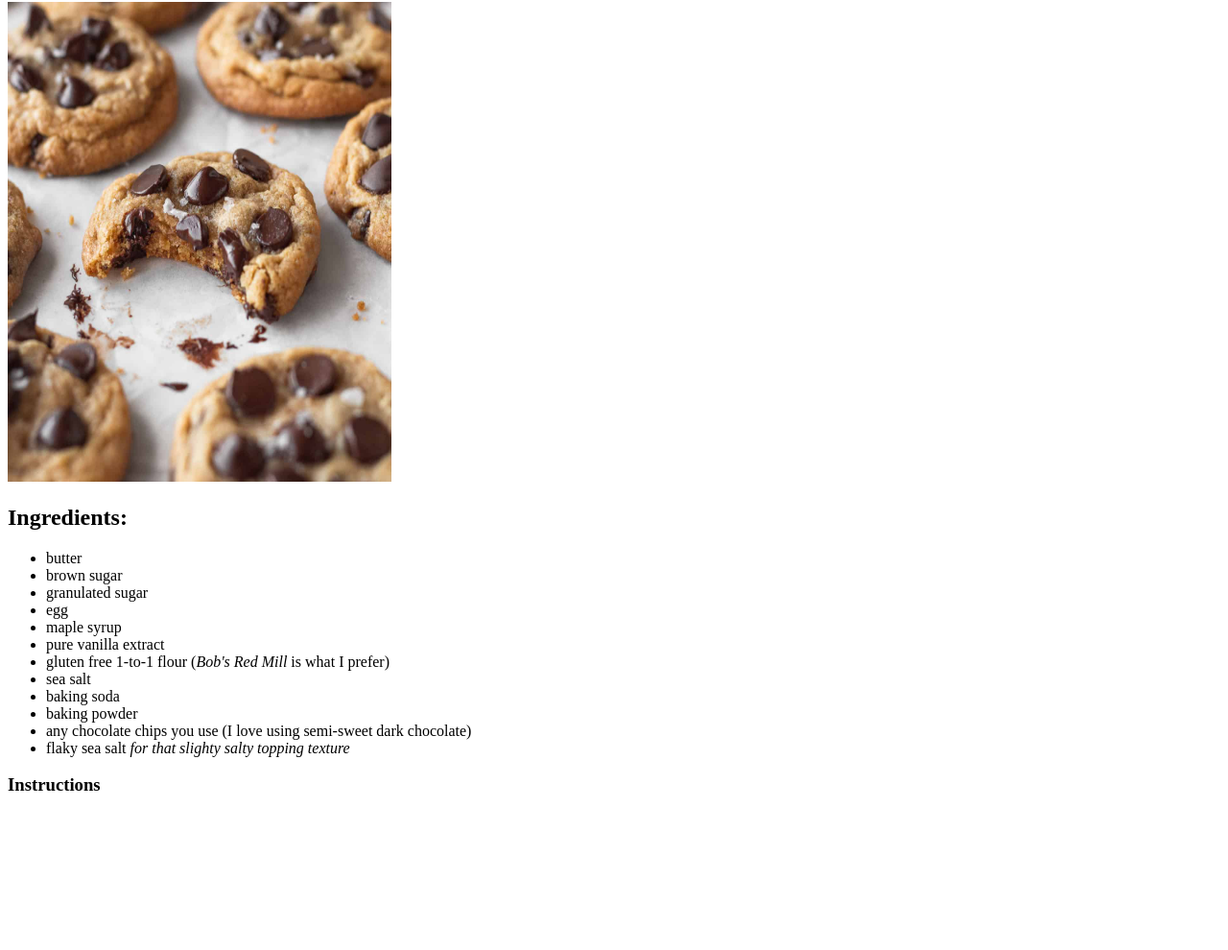
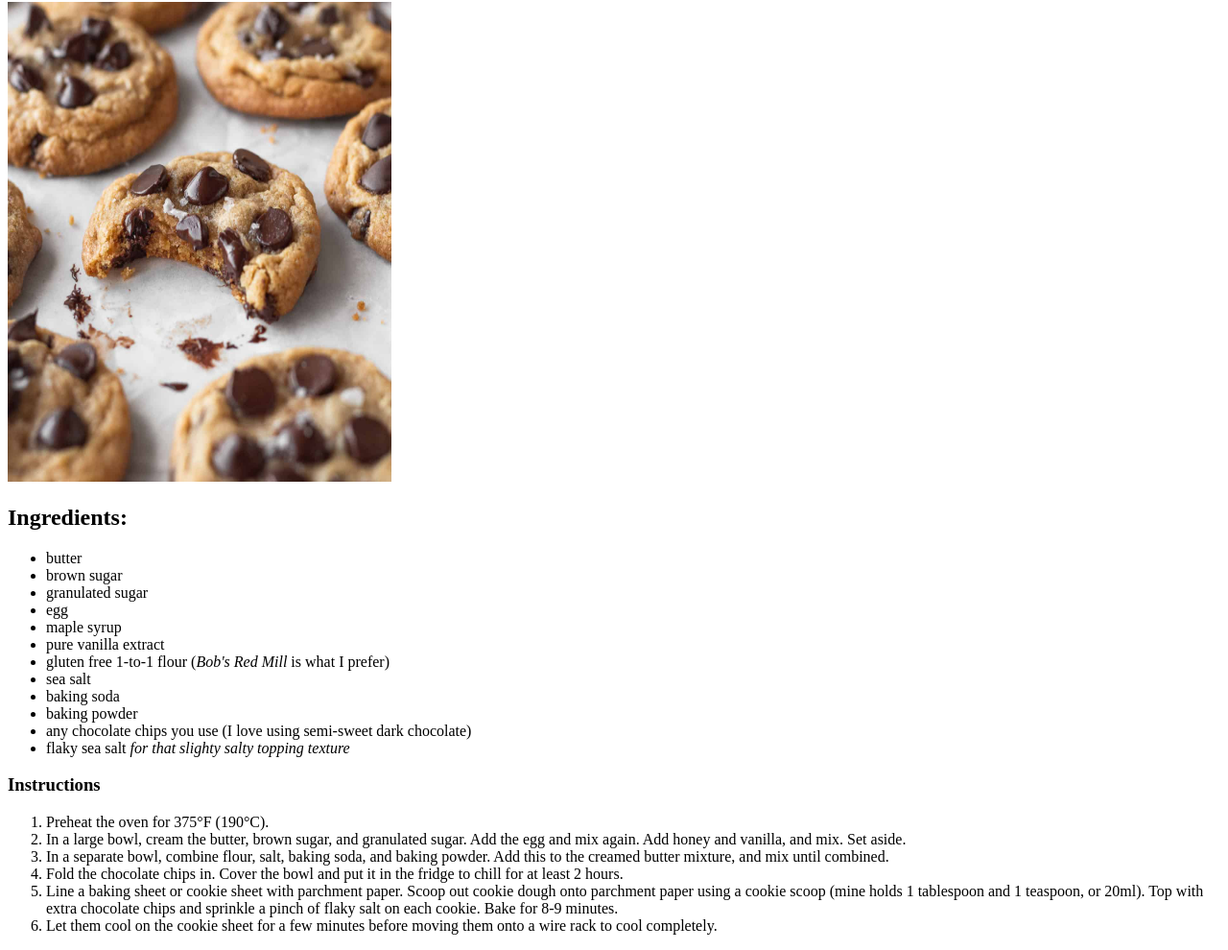
Before and after one commit to taylitstem/odin-recipes, a plain HTML site: page recipes/cookies.html in a window 1280 px wide. Shown: the part 78-1068 px from the top of the page at 96% size. Before the commit the page ends 926 px from the top, so only its background shows below. Drawn offline with Linux system fonts and the light colour scheme.

Commit message:
added instructions to cookies recipe

```diff
--- a/recipes/cookies.html
+++ b/recipes/cookies.html
@@ -24,5 +24,13 @@
         <li>flaky sea salt <i>for that slighty salty topping texture</i></li>
     </ul>
     <h3>Instructions</h3>
+    <ol>
+        <li>Preheat the oven for 375°F (190°C).</li>
+        <li>In a large bowl, cream the butter, brown sugar, and granulated sugar. Add the egg and mix again. Add honey and vanilla, and mix. Set aside.</li>
+        <li>In a separate bowl, combine flour, salt, baking soda, and baking powder. Add this to the creamed butter mixture, and mix until combined.</li>
+        <li>Fold the chocolate chips in. Cover the bowl and put it in the fridge to chill for at least 2 hours.</li>
+        <li>Line a baking sheet or cookie sheet with parchment paper. Scoop out cookie dough onto parchment paper using a cookie scoop (mine holds 1 tablespoon and 1 teaspoon, or 20ml). Top with extra chocolate chips and sprinkle a pinch of flaky salt on each cookie. Bake for 8-9 minutes.</li>
+        <li>Let them cool on the cookie sheet for a few minutes before moving them onto a wire rack to cool completely.</li>
+    </ol>
 </body>
 </html>
```
